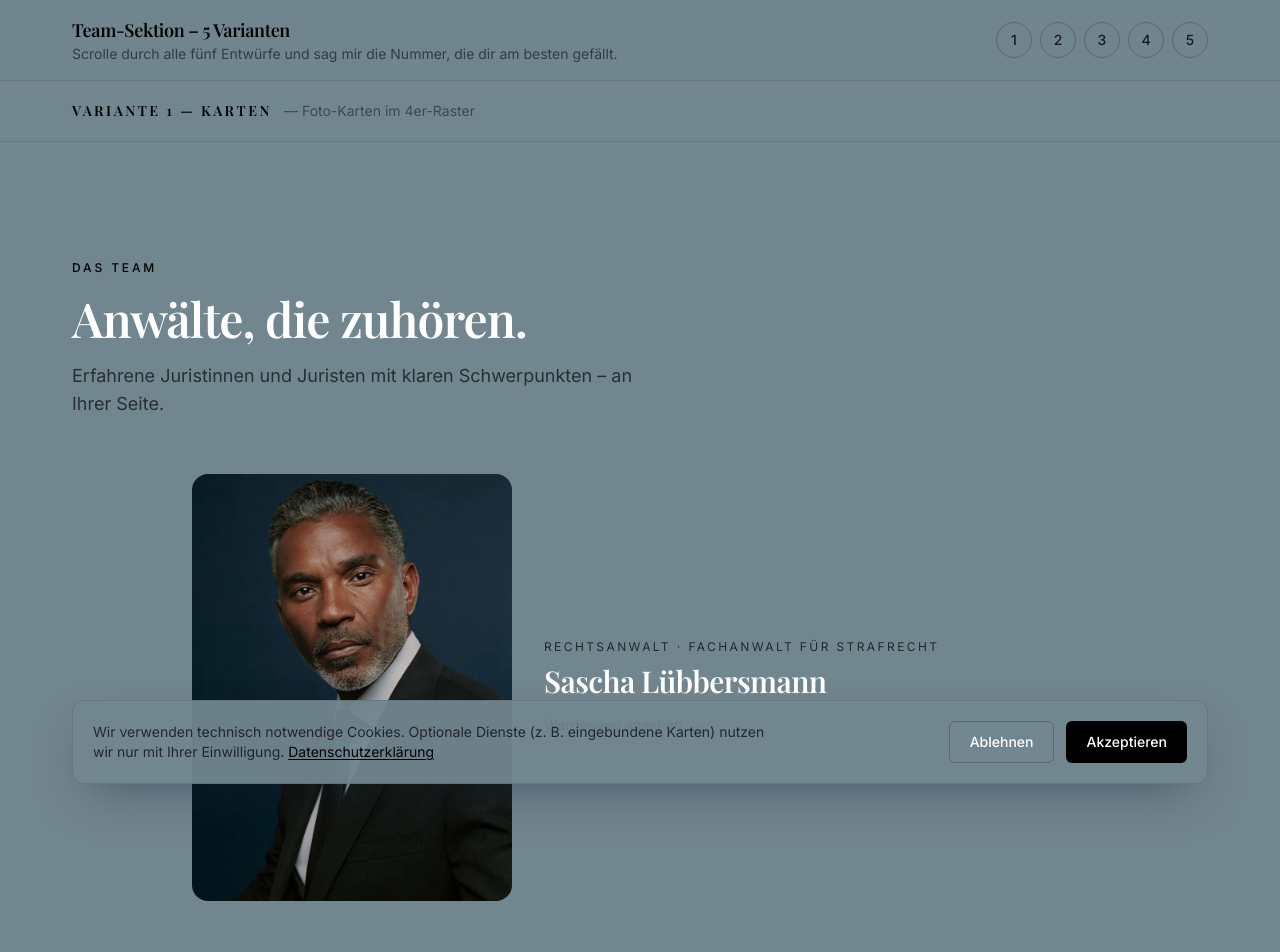
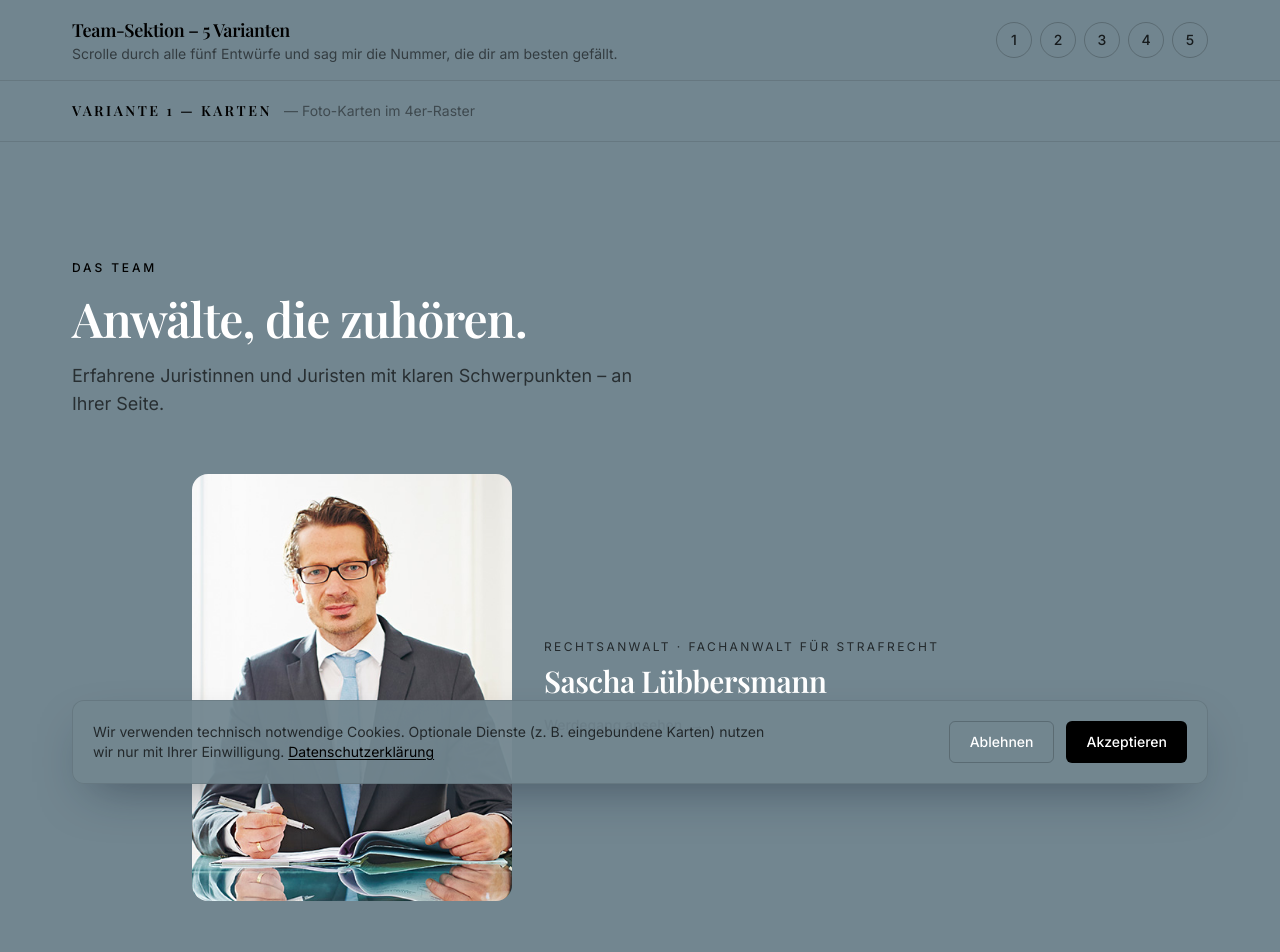
Before and after one commit to IvanGomes9777/anwaltskanzlei-vorlage-1, a Next.js app: page /de/varianten/team in a window 1280 px wide. Shown: the top 952 px of the page. Built offline with nearby package versions, Linux system fonts and the light colour scheme.

Commit message:
Echtes Foto von Sascha Lübbersmann einbinden
Foto unter public/team/sascha-luebbersmann.jpg abgelegt (vom Upload-Branch
übernommen) und in attorneys.ts verlinkt.

Co-Authored-By: Claude Opus 4.8 <noreply@anthropic.com>
Claude-Session: https://claude.ai/code/session_01VA5DMB941zLLF3UxGrUvvt

```diff
--- a/src/content/attorneys.ts
+++ b/src/content/attorneys.ts
@@ -16,8 +16,7 @@ export const attorneys: Attorney[] = [
     slug: 'sascha-luebbersmann',
     name: 'Sascha Lübbersmann',
     role: 'Rechtsanwalt · Fachanwalt für Strafrecht',
-    // TODO: echtes Foto unter /team/sascha-luebbersmann.jpg ablegen und Pfad anpassen
-    img: '/team/member-2.webp',
+    img: '/team/sascha-luebbersmann.jpg',
     werdegang: [
       { year: '1973', items: ['Geboren in Münster'] },
       {
```
Also changed, not shown: public/team/sascha-luebbersmann.jpg (added).
